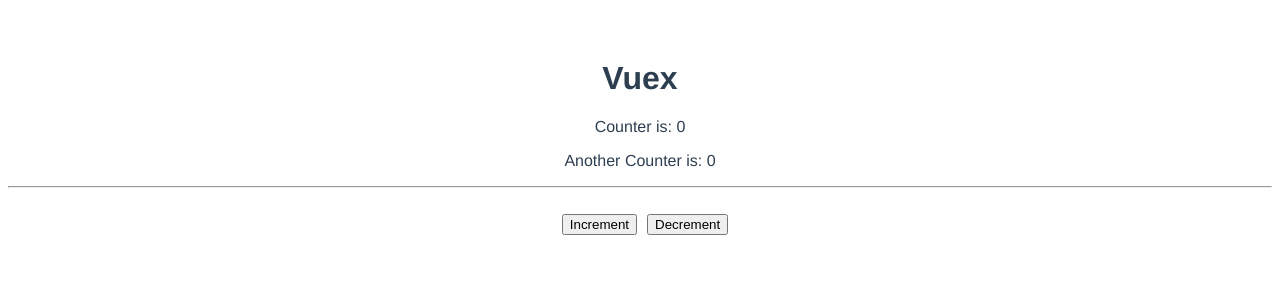
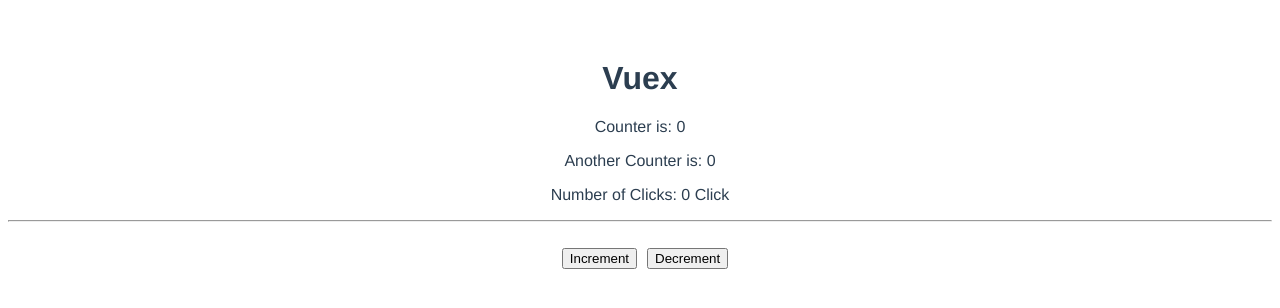
Before and after one commit to KaimNotark/vuex-lesson, a Vue app: page / in a window 1280 px wide. Shown: the top 308 px of the page. Built offline with nearby package versions, Linux system fonts and the light colour scheme.

Commit message:
add mapGetters in AnotherCounter.vue

```diff
--- a/src/components/AnotherResult.vue
+++ b/src/components/AnotherResult.vue
@@ -1,13 +1,16 @@
 <template>
-  <p>Another Counter is: {{ counter }}</p>
+  <div>
+    <p>Another Counter is: {{ doubleCounter }}</p>
+    <p>Number of Clicks: {{ stringCounter }}</p>
+  </div>
 </template>
 
 <script>
+import { mapGetters } from "vuex";
+
 export default {
   computed: {
-    counter() {
-      return this.$store.getters.doubleCounter;
-    }
+    ...mapGetters(["doubleCounter", "stringCounter"])
   }
 };
 </script>
--- a/src/store/store.js
+++ b/src/store/store.js
@@ -10,6 +10,9 @@ export const store = new Vuex.Store({
   getters: {
     doubleCounter: state => {
       return state.counter * 2;
+    },
+    stringCounter: state => {
+      return state.counter + ' Click';
     }
   }
 });
```
